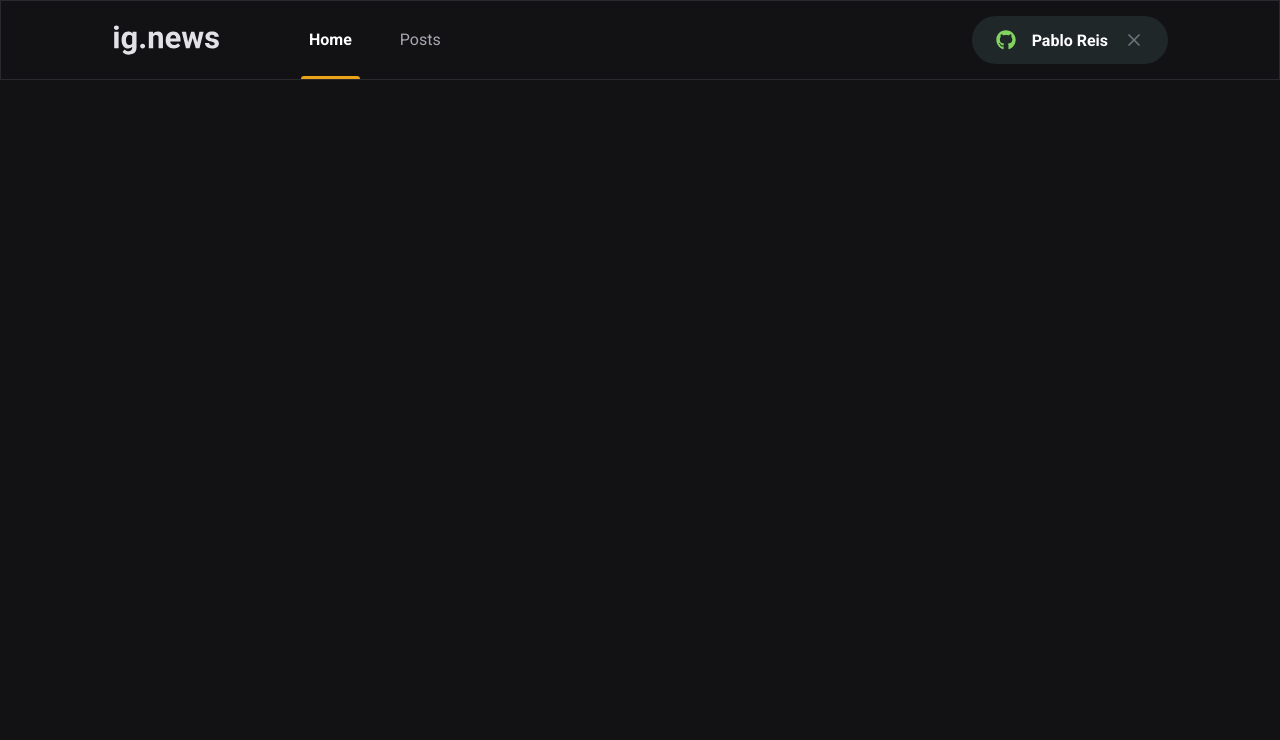
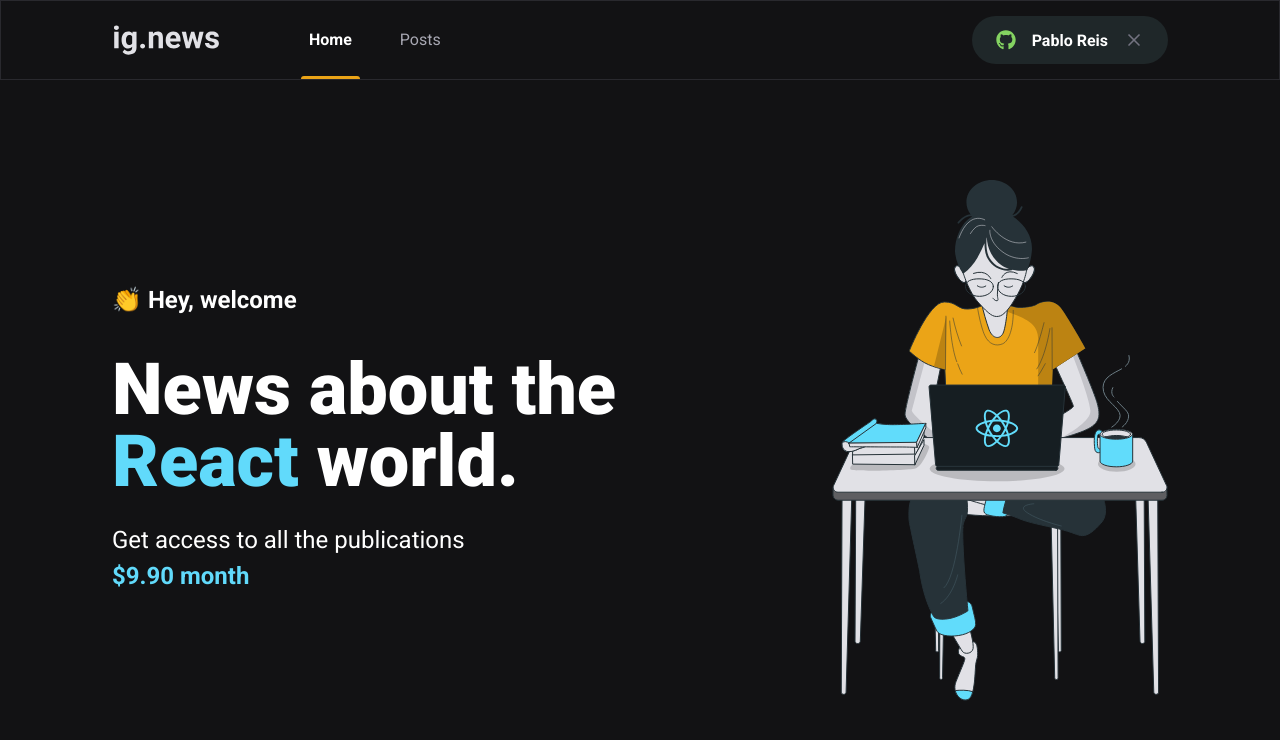
Before and after one commit to pabloreis/ignews, a Next.js app: page / in a window 1280 px wide. Shown: the top 740 px of the page. Built offline with nearby package versions, Linux system fonts and the light colour scheme.

Commit message:
feat: create home styles

```diff
--- /dev/null
+++ b/src/pages/home.module.scss
@@ -0,0 +1,40 @@
+.contentContainer {
+  align-items: center;
+  display: flex;
+  height: calc(100vh - var(--header));
+  justify-content: space-between;
+  margin: 0 auto;
+  max-width: 1120px;
+  padding: 0 2rem;
+}
+
+.hero {
+  max-width: 600px;
+
+  > span {
+    font-size: 1.5rem;
+    font-weight: bold;
+  }
+
+  h1 {
+    font-size: 4.5rem;
+    line-height: 4.5rem;
+    font-weight: 900;
+    margin-top: 2.5rem;
+
+    span {
+      color: var(--cyan-500);
+    }
+  }
+
+  p {
+    font-size: 1.5rem;
+    line-height: 2.25rem;
+    margin-top: 1.5rem;
+
+    span {
+      color: var(--cyan-500);
+      font-weight: bold;
+    }
+  }
+}
--- a/src/pages/index.tsx
+++ b/src/pages/index.tsx
@@ -1,4 +1,7 @@
 import Head from 'next/head';
+import Image from 'next/image';
+
+import styles from './home.module.scss';
 
 export default function Home() {
   return (
@@ -6,6 +9,22 @@
       <Head>
         <title>Home | ig.news</title>
       </Head>
+
+      <main className={styles.contentContainer}>
+        <section className={styles.hero}>
+          <span>👏 Hey, welcome</span>
+
+          <h1>
+            News about the <span>React</span> world.
+          </h1>
+
+          <p>
+            Get access to all the publications <br /> <span>$9.90 month</span>
+          </p>
+        </section>
+
+        <img src="/images/avatar.svg" alt="Girl coding" />
+      </main>
     </>
   );
 }
```
